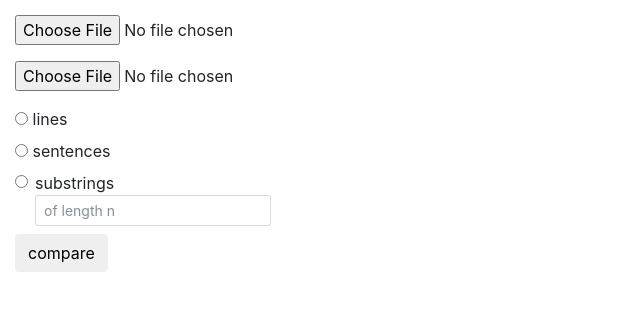
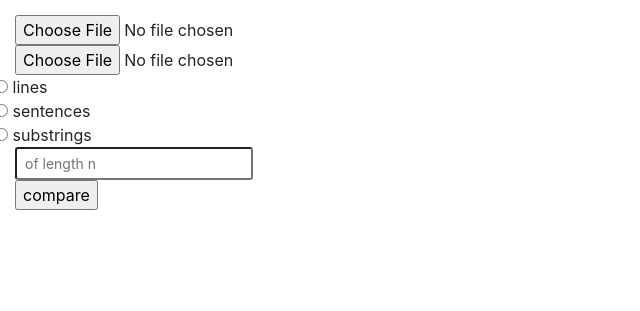
Before and after one commit to Abelay02/CS50, a Python web app: template templates/index.html in a window 1280 px wide. Shown: the part 56-367 px from the top of the page, without its empty margins (0-640 px from the left). Run offline with Jinja, Linux system fonts and the light colour scheme; the template is opened without the code that fills it, so the values that code supplies are empty; some libraries are stand-ins or nearby versions.

Commit message:
20171030T135927Z

```diff
--- a/templates/index.html
+++ b/templates/index.html
@@ -4,30 +4,26 @@
 
     <div class="col">
         <form action="/compare" enctype="multipart/form-data" method="post">
-            <div class="form-group">
+            <div>
                 <input name="file1" type="file" class="form-control-file">
             </div>
-            <div class="form-group">
+            <div>
                 <input name="file2" type="file" class="form-control-file">
             </div>
-            <div class="form-group">
-                <div class="form-check">
-                    <label class="form-check-label">
-                        <input type="radio" name="algorithm" value="lines" class="form-check-input" /> lines
-                    </label>
+            <div>
+                <div>
+                    <input type="radio" name="algorithm" value="lines" class="form-check-input" /> lines
                 </div>
-                <div class="form-check">
-                    <label class="form-check-label">
-                        <input type="radio" name="algorithm" value="sentences" class="form-check-input" /> sentences
-                    </label>
+                <div>
+                    <input type="radio" name="algorithm" value="sentences" class="form-check-input" /> sentences
                 </div>
-                <div class="form-check">
-                    <label class="form-check-label">
-                        <input type="radio" name="algoritm" value="substrings" class="form-check-input" /> substrings
-                        <input name="length" class="form-control form-control-sm" type="number" min="1" placeholder="of length n" />
-                    </label>
+                <div>
+                    <input type="radio" name="algoritm" value="substrings" class="form-check-input" /> substrings
                 </div>
-                <button class="btn btn-default" type="submit"> compare
+                <div>
+                    <input type="number" name"length" class="form-control-sm" min="1" placeholder="of length n" />
+                </div>
+                <button name="button" type="submit"> compare
                 </button>
             </div>
         </form>
```
